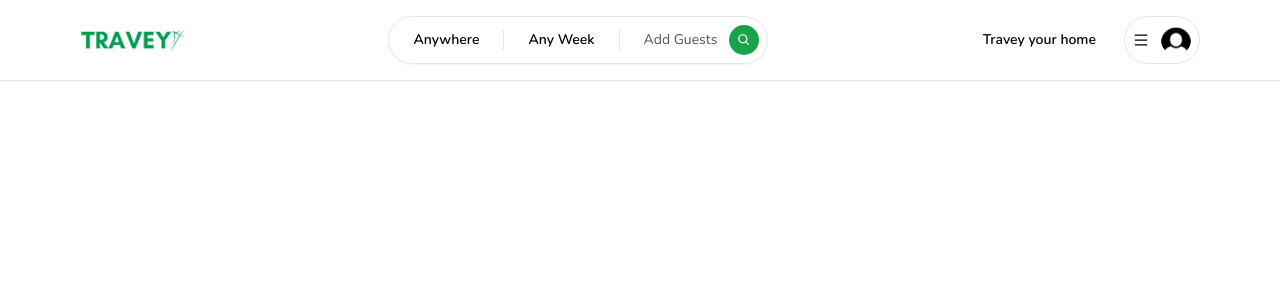
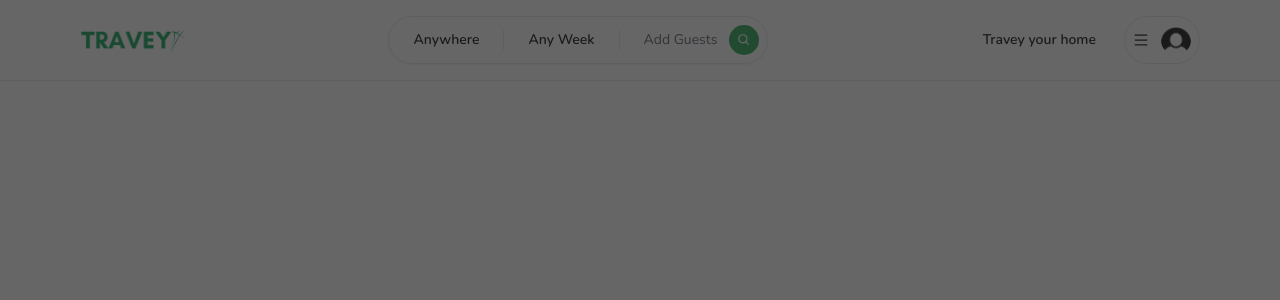
Before and after one commit to Junaid-Shaukat/travey, a Next.js app: page / in a window 1280 px wide. Shown: the top 300 px of the page. Built offline with nearby package versions, Linux system fonts and the light colour scheme.

Commit message:
Add Modal component to display a modal overlay

```diff
--- /dev/null
+++ b/src/app/components/modals/Modal.tsx
@@ -0,0 +1,93 @@
+"use client";
+
+import { useCallback, useEffect, useState } from "react";
+
+interface ModalProps {
+  isOpen?: boolean;
+  onClose: () => void;
+  onSubmit: () => void;
+  title?: string;
+  body?: React.ReactElement;
+  footer?: React.ReactElement;
+  actionlabel?: string;
+  disabled?: boolean;
+  secondaryAction?: () => void;
+  secondaryLabel?: string;
+}
+
+const Modal: React.FC<ModalProps> = ({
+  isOpen,
+  onClose,
+  onSubmit,
+  title,
+  body,
+  footer,
+  actionlabel,
+  disabled,
+  secondaryAction,
+  secondaryLabel,
+}) => {
+  const [showModal, setShowModal] = useState(isOpen);
+  useEffect(() => {
+    setShowModal(isOpen);
+  }, [isOpen]);
+
+  const handleClose = useCallback(() => {
+    if (disabled) {
+      return;
+    }
+    setShowModal(false);
+    setTimeout(() => {
+      onClose();
+    }, 300);
+  }, [onClose, disabled]);
+
+  const handleSubmit = useCallback(() => {
+    if (disabled) {
+      return;
+    }
+    onSubmit();
+  }, [onSubmit, disabled]);
+
+  const handleSecondaryAction = useCallback(() => {
+    if (disabled || !secondaryAction) {
+      return;
+    }
+    secondaryAction();
+  }, [secondaryAction, disabled]);
+
+  if (!isOpen) {
+    return null;
+  }
+
+  return (
+    <>
+      <div
+        className="
+    justifty-center
+    flex overflow-x-hidden overflow-y-auto fixed inset-0 z-50 outline-none focus:outline-none
+    bg-neutral-800/70
+    "
+      >
+        <div
+          className="
+            relative w-full md:w-4/6 lg:w-3/6 xl:w-2/5 my-6 mx-auto h-full lg:h-auto md:h-auto
+            "
+        >
+          {/* Content */}
+
+          <div
+            className={`translate duration-300 h-full ${
+              showModal ? "translate-y-0" : "-translate-y-full"
+            }
+            ${
+                showModal ? "opacity-100" : "opacity-0"
+              }
+            `}
+          ></div>
+        </div>
+      </div>
+    </>
+  );
+};
+export default Modal;
--- a/src/app/layout.tsx
+++ b/src/app/layout.tsx
@@ -2,6 +2,7 @@
 import type { Metadata } from "next";
 import "./globals.css";
 import Navbar from "./components/navbar/Navbar";
+import Modal from "./components/modals/Modal";
 
 export const metadata: Metadata = {
   title: "Travey",
@@ -9,8 +10,8 @@
 };
 
 const font = Nunito({
-  subsets:["latin"]
-})
+  subsets: ["latin"],
+});
 
 export default function RootLayout({
   children,
@@ -20,8 +21,10 @@
   return (
     <html lang="en">
       <body className={font.className}>
-      <Navbar/>
-        {children}</body>
+        <Modal isOpen/>
+        <Navbar />
+        {children}
+      </body>
     </html>
   );
 }
```
